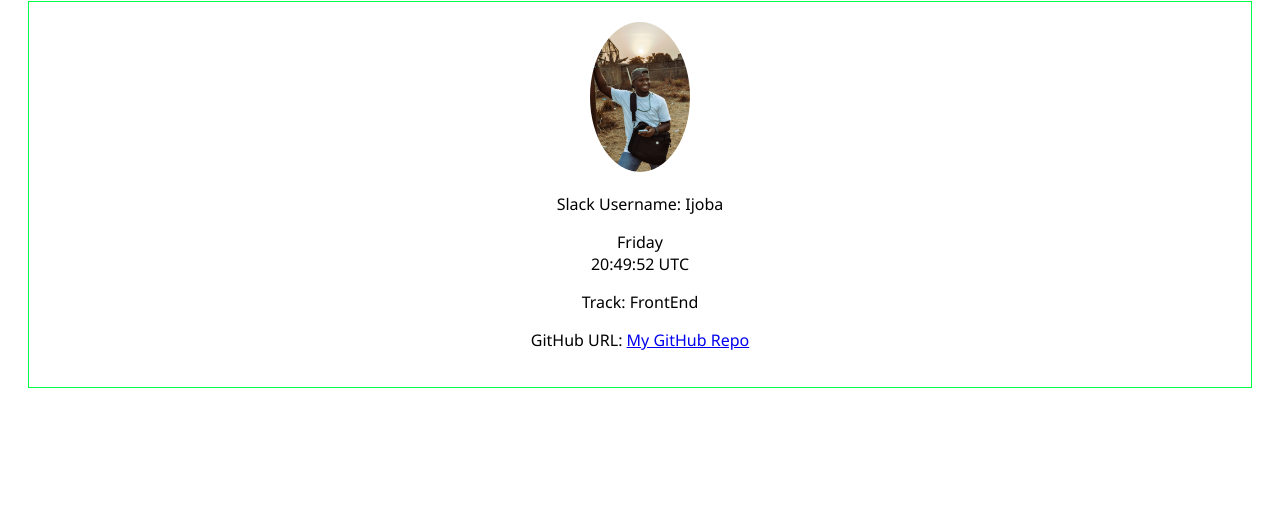
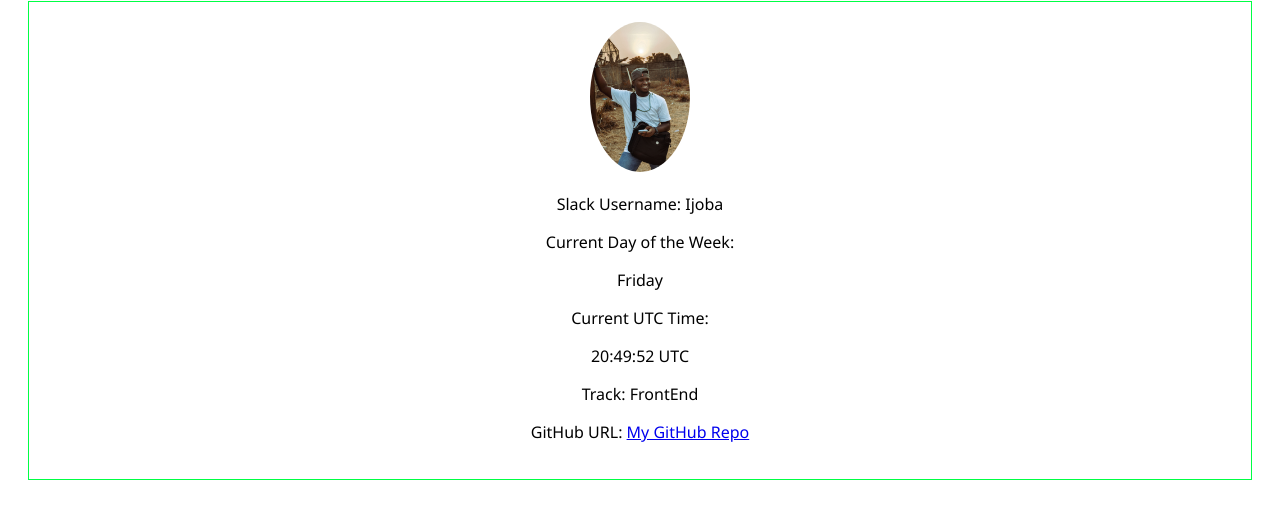
Before and after one commit to isaacadejoro/TASK-1, a plain HTML site: page index.html in a window 1280 px wide. Shown: the part 85-604 px from the top of the page. Drawn offline with Linux system fonts and the light colour scheme.

Commit message:
Update index.html

```diff
--- a/index.html
+++ b/index.html
@@ -11,9 +11,10 @@
         <div class="data-container">
             <img class="profile-image"src="profile.JPG" alt="ijoba" data-testid="slackDisplayImage">
             <p data-testid="slackUserName">Slack Username: Ijoba</p>
-
-        <div data-testid="currentDayOfTheWeek">  <p data-testid="dayOfWeekLabel">Current Day of the Week:</p> Monday</div>
-        <div data-testid="currentUTCTime" class="red-text"><p data-testid="utcTimeLabel">Current UTC Time:</p> 12:00:00 UTC</div>
+        <p data-testid="dayOfWeekLabel">Current Day of the Week:</p>
+        <div data-testid="currentDayOfTheWeek"> Monday</div>
+        <p data-testid="utcTimeLabel">Current UTC Time:</p>
+        <div data-testid="currentUTCTime" class="red-text">12:00:00 UTC</div>
             <p data-testid="myTrack">Track: <span id= "track">FrontEnd</span></p>
             <p data-testid="githubURL">GitHub URL: <a href="https://github.com/isaacadejoro/TASK-1/tree/main" target="_blank">My GitHub Repo</a></p>
         </div>
```
